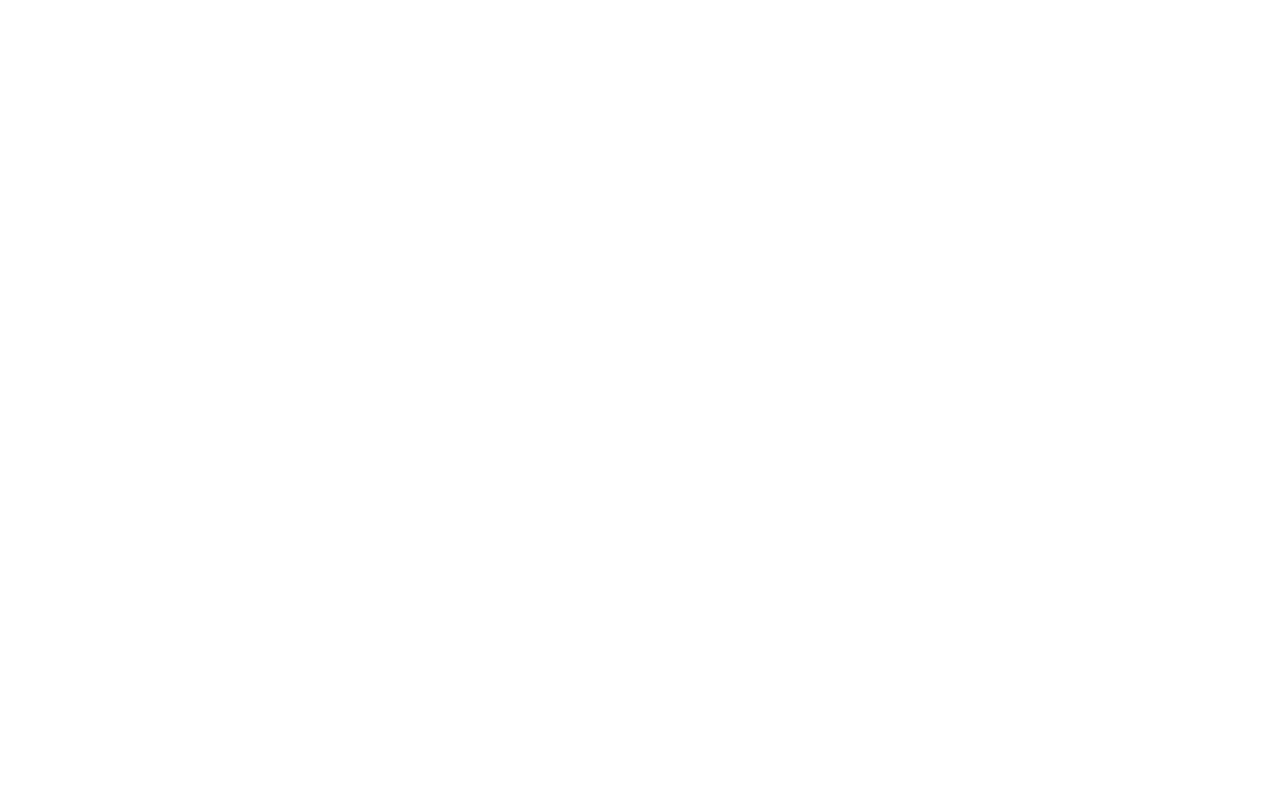
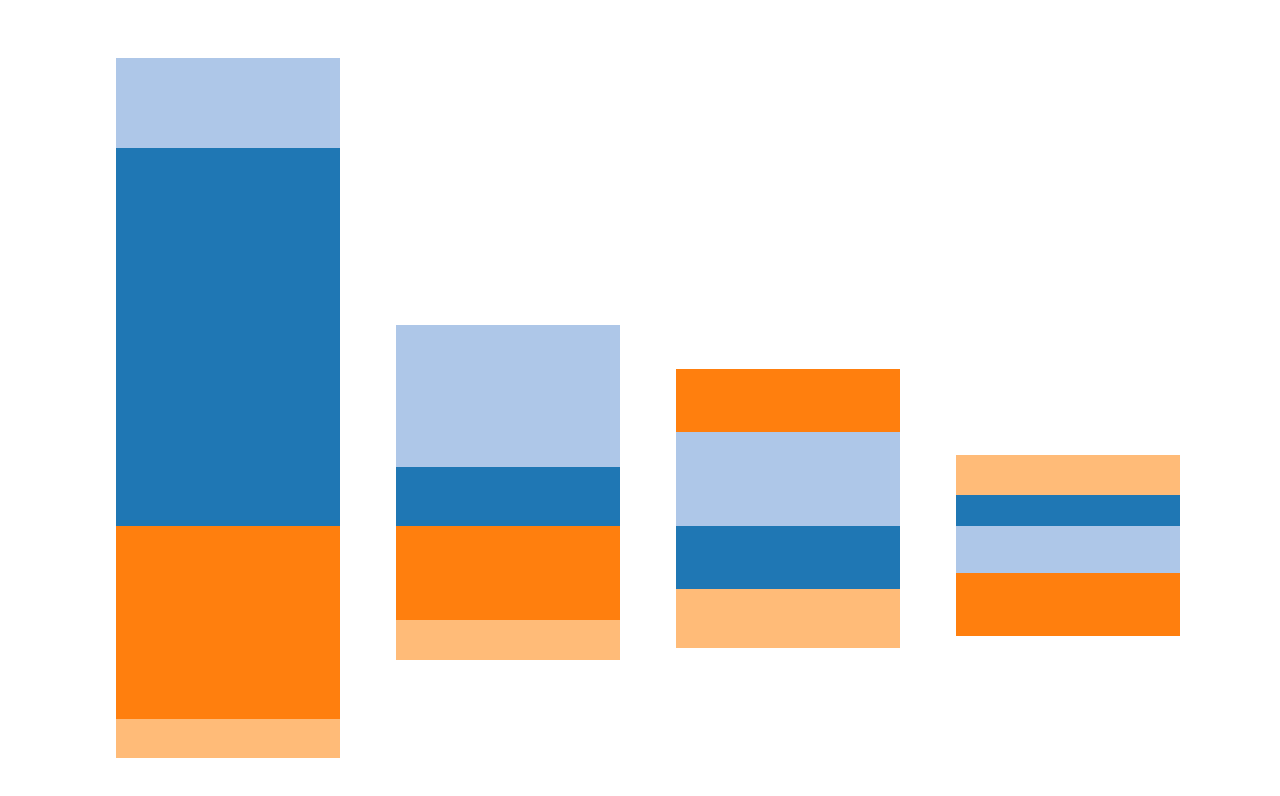
Before and after one commit to JeffreyMJordan/d3-stacked-negative-bar-chart, a plain HTML site: page index.html in a window 1280 px wide. Drawn offline with nearby package versions, Linux system fonts and the light colour scheme.

Commit message:
Adds bars and colors

```diff
--- a/index.html
+++ b/index.html
@@ -28,8 +28,22 @@
       let dataMinMax = minMax(data);
       let yAxis = d3.scaleLinear()
         .domain([dataMinMax.min, dataMinMax.max])
-        .range([height - 50, 50]);
+        .rangeRound([height - 50, 50]);
 
+      let colorScale = d3.scaleOrdinal(d3.schemeCategory20);
+
+      svg.append("g")
+        .selectAll("g")
+        .data(stacks)
+        .enter().append("g")
+        .attr("fill", function(d){ return colorScale(d.key)})
+        .selectAll("rect")
+        .data(function(d){ return d})
+        .enter().append("rect")
+        .attr("width", xAxis.bandwidth)
+        .attr("x", function(d){return xAxis(d.data.month)})
+        .attr("y", function(d){return yAxis(d[1])})
+        .attr("height", function(d){return yAxis(d[0]) - yAxis(d[1])})
 
 
 
```
